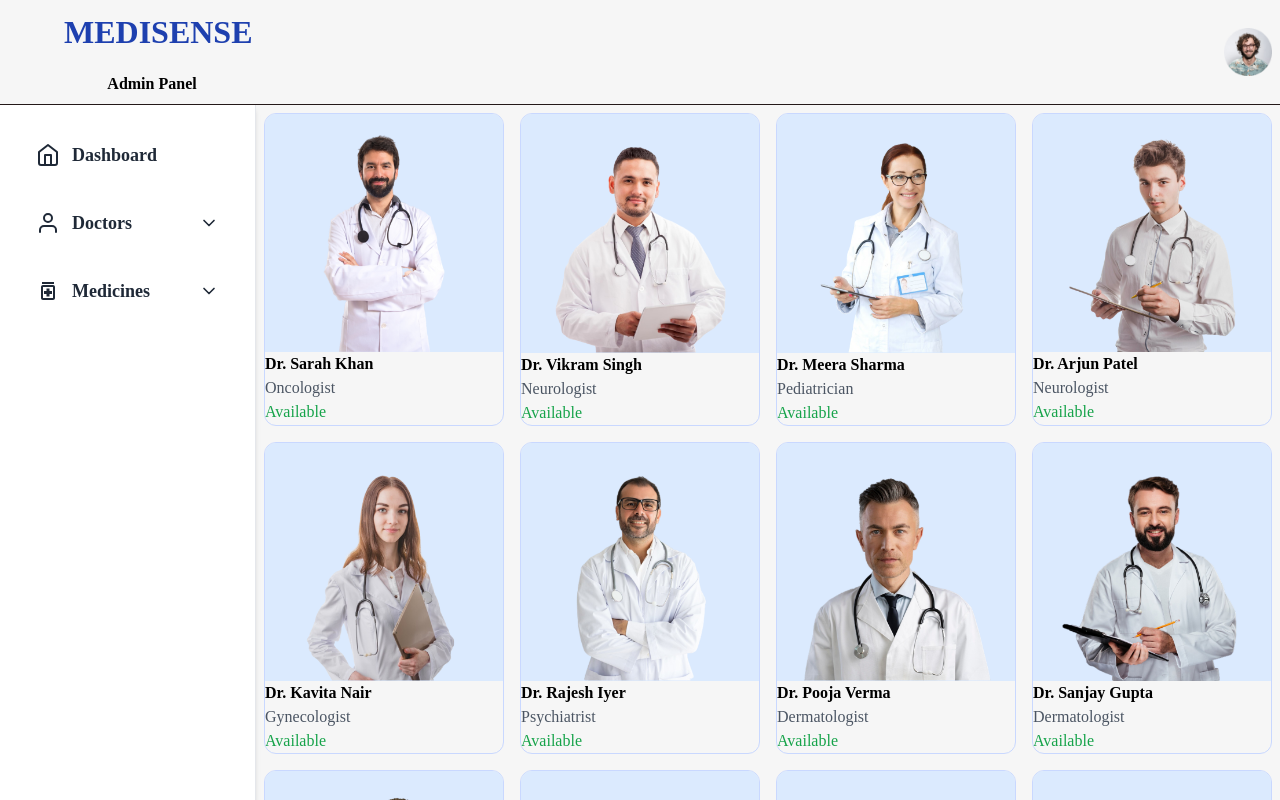
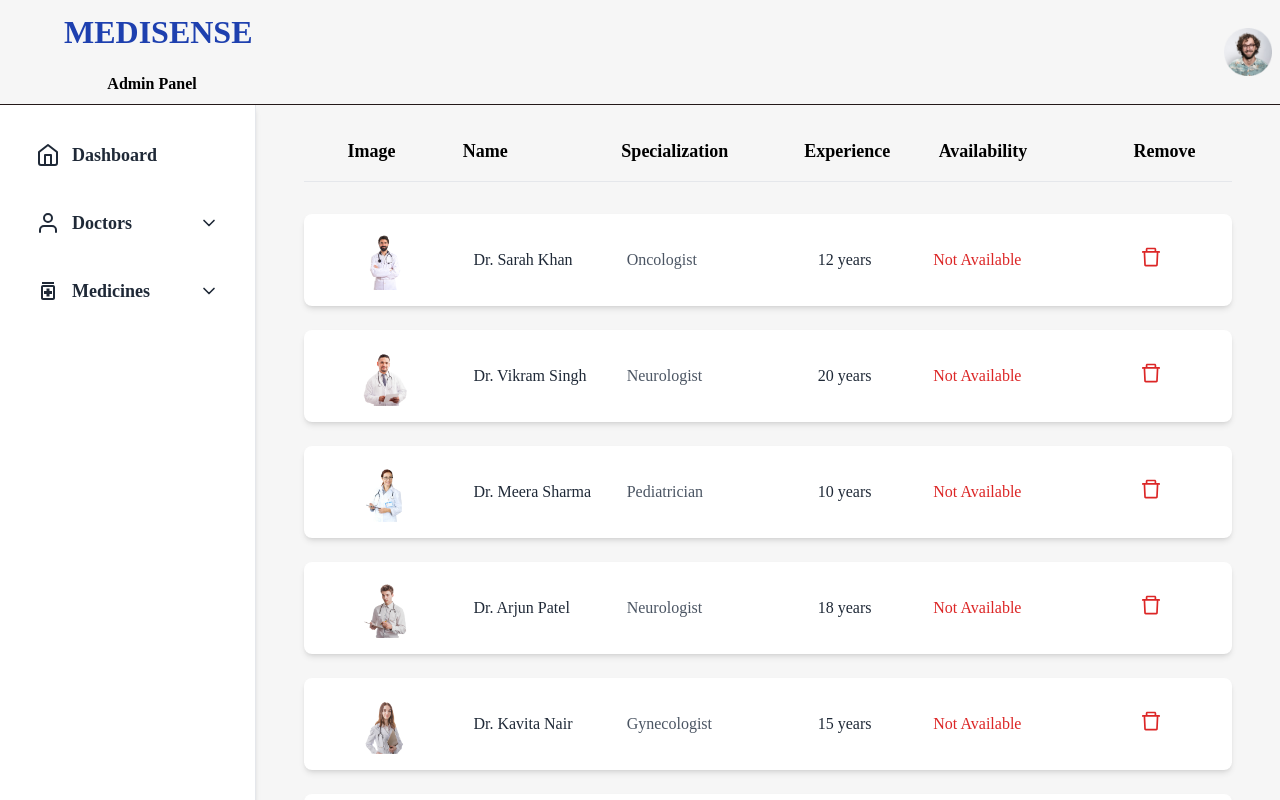
Before and after one commit to Shahab-16/MediSense, a React (Create React App) app in the folder admin/: page /admin/doctors/doctor-list in a window 1280 px wide. Shown: the top 800 px of the page. Built offline with nearby package versions, Linux system fonts and the light colour scheme.

Commit message:
updated admin section

```diff
--- a/admin/src/pages/Doctors/DoctorsList.jsx
+++ b/admin/src/pages/Doctors/DoctorsList.jsx
@@ -1,19 +1,77 @@
-import React from 'react'
-import { assets } from '../../assets/admin_assets/assets'
-import { doctors } from '../../assets/admin_assets/assets'
+import React from "react";
+import { doctors } from "../../assets/admin_assets/assets";
+import { AiOutlineDelete } from "react-icons/ai";
+
 const DoctorsList = () => {
+  const handleRemove = (id) => {
+    console.log(`Remove doctor with ID: ${id}`);
+    // Add logic to remove the doctor
+  };
+
   return (
-    <div className='w-full grid grid-cols-4 gap-4 m-2'>
-      {doctors.map((item,index)=>(
-        <div className='border border-[#C9D8FF] rounded-xl max-w-65 overflow-hidden cursor-pointer group'>
-          <img className='bg-blue-100 w- hover:bg-blue-600 transition-all duration-500' src={item.img}></img>
-          <p className='font-semibold'>{item.name}</p>
-          <p className='text-gray-600'>{item.specialization}</p>
-          <p className='text-green-600'>Available</p>
-        </div>
-      ))}
+    <div className="flex flex-col max-w-[1320px] mx-auto gap-8 p-4 sm:p-8">
+      {/* Header */}
+      <div className="hidden sm:grid sm:grid-cols-6 gap-6 text-lg font-semibold border-b pb-4">
+        <p className="text-center">Image</p>
+        <p className="text-left">Name</p>
+        <p className="text-left">Specialization</p>
+        <p className="text-center">Experience</p>
+        <p className="text-left">Availability</p>
+        <p className="text-center">Remove</p>
+      </div>
+
+      {/* Doctors */}
+      <div className="flex flex-col gap-6">
+        {doctors.map((doctor) => (
+          <div
+            key={doctor.id}
+            className="grid grid-cols-2 sm:grid-cols-6 gap-4 sm:gap-6 items-center bg-white p-4 rounded-lg shadow-md hover:shadow-lg transition-shadow duration-300"
+          >
+            {/* Image */}
+            <div className="text-center">
+              <img
+                src={doctor.img}
+                alt={doctor.name}
+                className="w-[60px] h-[60px] rounded-md object-cover mx-auto"
+              />
+            </div>
+
+            {/* Name */}
+            <p className="text-left font-medium text-gray-800">{doctor.name}</p>
+
+            {/* Specialization */}
+            <p className="hidden sm:block text-left text-gray-600">
+              {doctor.specialization}
+            </p>
+
+            {/* Experience */}
+            <p className="hidden sm:block text-center text-gray-800">
+              {doctor.experience} years
+            </p>
+
+            {/* Availability */}
+            <p
+              className={`text-left font-medium ${
+                doctor.available ? "text-green-600" : "text-red-600"
+              }`}
+            >
+              {doctor.available ? "Available" : "Not Available"}
+            </p>
+
+            {/* Remove Button */}
+            <div className="text-center">
+              <button
+                onClick={() => handleRemove(doctor.id)}
+                className="text-red-600 hover:text-red-800"
+              >
+                <AiOutlineDelete size={24} />
+              </button>
+            </div>
+          </div>
+        ))}
+      </div>
     </div>
-  )
-}
+  );
+};
 
-export default DoctorsList
+export default DoctorsList;
--- a/admin/src/pages/Medicines/ListMedicines.jsx
+++ b/admin/src/pages/Medicines/ListMedicines.jsx
@@ -1,21 +1,65 @@
-import React from 'react';
-import { medicines } from '../../assets/admin_assets/assets';
+import React from "react";
+import { medicines } from "../../assets/admin_assets/assets";
+import { AiOutlineDelete } from "react-icons/ai";
 
 const ListMedicines = () => {
   return (
-    <div className='w-full grid grid-cols-4 gap-4 m-2'>
-      {medicines.map((item, index) => (
-        <div key={index} className='border border-[#C9D8FF] rounded-xl max-w-65 overflow-hidden cursor-pointer group'>
-          <img
-            className='bg-blue-100 w-full h-40 object-cover hover:bg-blue-600 transition-all duration-500'
-            src={item.image}
-            alt={item.name}
-          />
-          <p className='font-semibold'>{item.name}</p>
-          <p className='text-gray-600'>{item.category}</p>
-          <p className='text-green-600'>{item.description}</p>
-        </div>
-      ))}
+    <div className="flex flex-col max-w-[1320px] mx-auto gap-8 p-4 sm:p-8">
+      {/* Header */}
+      <div className="hidden sm:grid sm:grid-cols-6 gap-6 text-lg font-semibold border-b pb-4">
+        <p className="text-center">Image</p>
+        <p className="text-left">Medicine Name</p>
+        <p className="text-left">Category</p>
+        <p className="text-right">Price</p>
+        <p className="text-left">Composition</p>
+        <p className="text-center">Remove</p>
+      </div>
+
+      {/* Items */}
+      <div className="flex flex-col gap-6">
+        {medicines.map((medicine) => (
+          <div
+            key={medicine.id}
+            className="grid grid-cols-2 sm:grid-cols-6 gap-4 sm:gap-6 items-center text-sm sm:text-base bg-white p-4 rounded-lg shadow-md hover:shadow-lg transition-shadow duration-300"
+          >
+            {/* Image */}
+            <div className="text-center">
+              <img
+                src={medicine.image}
+                alt={medicine.name}
+                className="w-[50px] h-[50px] sm:w-[60px] sm:h-[60px] rounded-md object-cover mx-auto"
+              />
+            </div>
+
+            {/* Medicine Name */}
+            <p className="text-left font-medium text-gray-800">{medicine.name}</p>
+
+            {/* Category */}
+            <p className="hidden sm:block text-left text-gray-600">
+              {medicine.category}
+            </p>
+
+            {/* Price */}
+            <p className="text-right font-semibold text-gray-800">
+              ₹{medicine.price}
+            </p>
+
+            {/* Composition */}
+            <p className="hidden sm:block text-left text-gray-600">
+              {medicine.composition}
+            </p>
+
+            {/* Remove Button */}
+            <div className="text-center">
+              <button
+                className="text-red-600 hover:text-red-800 transition-colors duration-300"
+              >
+                <AiOutlineDelete size={24} />
+              </button>
+            </div>
+          </div>
+        ))}
+      </div>
     </div>
   );
 };
--- a/admin/src/pages/Medicines/OrderedMedicines.jsx
+++ b/admin/src/pages/Medicines/OrderedMedicines.jsx
@@ -1,20 +1,79 @@
-import React, { useState } from 'react';
+import React, { useState } from "react";
+import { MdLocalPharmacy } from "react-icons/md";
 
-const AppointmentSection = () => {
+const MedicineList = () => {
+  // Dummy data for medicines
+  const [medicines, setMedicines] = useState([
+    { id: 1, name: "Paracetamol", price: "₹50", category: "Analgesic", composition: "Paracetamol 500mg", status: "Pending" },
+    { id: 2, name: "Amoxicillin", price: "₹120", category: "Antibiotic", composition: "Amoxicillin 250mg", status: "In Transit" },
+    { id: 3, name: "Cetirizine", price: "₹30", category: "Antihistamine", composition: "Cetirizine 10mg", status: "Delivered" },
+    { id: 4, name: "Ibuprofen", price: "₹75", category: "NSAID", composition: "Ibuprofen 400mg", status: "Pending" },
+    { id: 5, name: "Azithromycin", price: "₹150", category: "Antibiotic", composition: "Azithromycin 500mg", status: "In Transit" },
+  ]);
+
+  const handleStatusChange = (id, newStatus) => {
+    setMedicines((prevMedicines) =>
+      prevMedicines.map((medicine) =>
+        medicine.id === id ? { ...medicine, status: newStatus } : medicine
+      )
+    );
+  };
+
   return (
-        <div className='w-full max-w-6xl m-5 '>
-            <p className='mb-3 text-lg font-medium'>All Appointments</p>
-                    <div className='bg-white border rounded text-sm max-h-[80vh]'>
-                      <div className='hidden sm:grid grid-cols-[0.5fr_3fr_1fr_3fr_3fr_1fr_1fr] grid-flow-col py-3 px-6 border-b'>
+    <div className="w-full max-w-6xl mx-auto my-5">
+      <p className="mb-3 text-lg font-medium">Medicine List</p>
+      <div className="bg-white border rounded-lg shadow-md text-sm max-h-[80vh] overflow-auto">
+        {/* Header */}
+        <div className="hidden sm:grid grid-cols-[0.5fr_3fr_1fr_2fr_3fr_2fr] grid-flow-col py-3 px-6 border-b bg-gray-100 font-semibold">
           <p>#</p>
           <p>Medicine Name</p>
           <p>Price</p>
           <p>Category</p>
           <p>Composition</p>
+          <p>Delivery Status</p>
+        </div>
+
+        {/* Medicines */}
+        <div className="flex flex-col">
+          {medicines.map((medicine, index) => (
+            <div
+              key={medicine.id}
+              className="grid grid-cols-[0.5fr_3fr_1fr_2fr_3fr_2fr] grid-flow-col py-3 px-6 border-b items-center hover:bg-gray-50 transition duration-300"
+            >
+              {/* Index */}
+              <p>{index + 1}</p>
+
+              {/* Medicine Name */}
+              <p className="flex items-center gap-2">
+                <MdLocalPharmacy className="text-blue-500" size={18} />
+                {medicine.name}
+              </p>
+
+              {/* Price */}
+              <p className="text-green-600 font-medium">{medicine.price}</p>
+
+              {/* Category */}
+              <p>{medicine.category}</p>
+
+              {/* Composition */}
+              <p>{medicine.composition}</p>
+
+              {/* Delivery Status */}
+              <select
+                value={medicine.status}
+                onChange={(e) => handleStatusChange(medicine.id, e.target.value)}
+                className="border rounded-md px-2 py-1 bg-white cursor-pointer focus:outline-none focus:ring-2 focus:ring-blue-400"
+              >
+                <option value="Pending">Pending</option>
+                <option value="In Transit">In Transit</option>
+                <option value="Delivered">Delivered</option>
+              </select>
+            </div>
+          ))}
         </div>
       </div>
     </div>
   );
-}
+};
 
-export default AppointmentSection;
+export default MedicineList;
```
Also changed, not shown: admin/src/pages/Doctors/Appointment.jsx (+78 -15 lines). Lines whose indentation alone changed are shown as unchanged.
